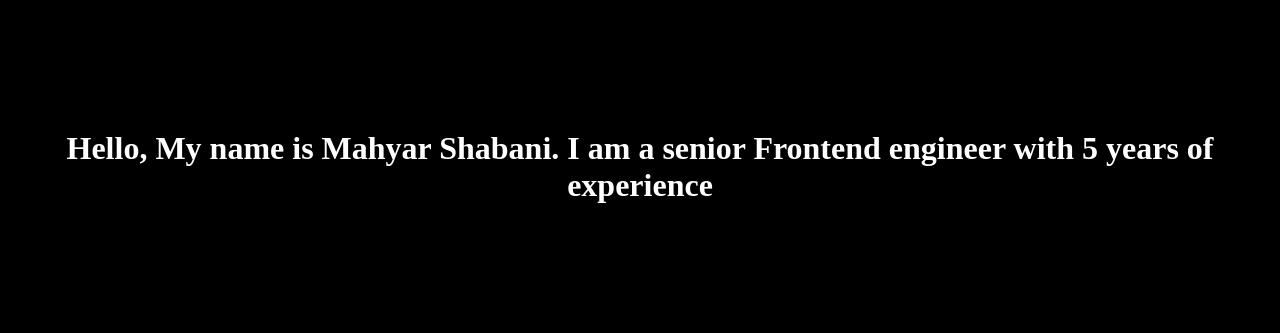
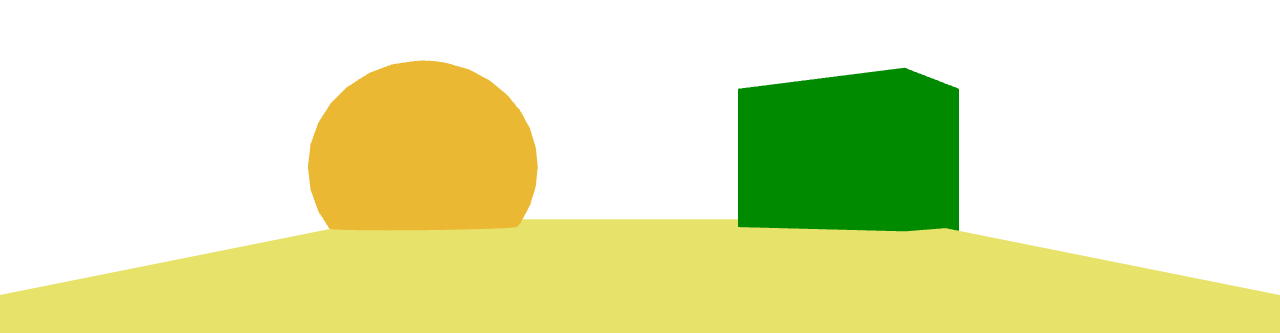
Before and after one commit to mahyarshabani/mahyarshabani, a Next.js app: page / in a window 1280 px wide. Shown: the part 233-566 px from the top of the page. Built offline with nearby package versions, Linux system fonts and the light colour scheme.

Commit message:
feat: add threejs and react-three fiber

```diff
--- a/package.json
+++ b/package.json
@@ -9,6 +9,7 @@
     "lint": "next lint"
   },
   "dependencies": {
+    "@react-three/fiber": "8.9",
     "@types/node": "18.15.0",
     "@types/react": "18.0.28",
     "@types/react-dom": "18.0.11",
@@ -18,6 +19,10 @@
     "react": "18.2.0",
     "react-dom": "18.2.0",
     "sass": "^1.59.2",
+    "three": "^0.148.0",
     "typescript": "4.9.5"
+  },
+  "devDependencies": {
+    "@types/three": "^0.148.0"
   }
 }
--- /dev/null
+++ b/src/components/main.tsx
@@ -0,0 +1,25 @@
+import { useFrame } from '@react-three/fiber'
+import { MutableRefObject, useRef } from 'react';
+import {Mesh} from 'three';
+
+export function Main() {
+    const cubeRef = useRef<Mesh>(null!);
+    useFrame(() => {
+        // cubeRef.current!.rotation = 20;
+        console.log('tick');
+    })
+    return <>
+        <mesh position-x={-2}>
+            <sphereGeometry />
+            <meshBasicMaterial color="orange" />
+        </mesh>
+        <mesh ref={cubeRef} rotation-y={Math.PI * 0.25} position-x={2} scale={1.5}>
+            <boxGeometry scale={[1, 2, 3]} />
+            <meshBasicMaterial color="green" />
+        </mesh>
+        <mesh position-y={-1} rotation-x={-Math.PI * 0.5} scale={10}>
+            <planeGeometry />
+            <meshBasicMaterial color="yellow" />
+        </mesh>
+    </>
+}
--- a/src/pages/index.tsx
+++ b/src/pages/index.tsx
@@ -1,10 +1,8 @@
-import { Inter } from 'next/font/google'
-import styles from '@/styles/Home.module.scss'
-
-const inter = Inter({ subsets: ['latin'] })
+import { Main } from '@/components/main';
+import { Canvas } from '@react-three/fiber';
 
 export default function Home() {
-  return <div className={styles.wrapper}>
-    <h1>Hello, My name is Mahyar Shabani. I am a senior Frontend engineer with 5 years of experience</h1>
-  </div>
+  return <Canvas>
+    <Main />
+  </Canvas>
 }
--- a/src/styles/Home.module.scss
+++ /dev/null
@@ -1,9 +0,0 @@
-.wrapper {
-  height: 100%;
-  display: flex;
-  justify-content: center;
-  align-items: center;
-  h1 {
-    text-align: center;
-  }
-}
--- a/src/styles/globals.css
+++ b/src/styles/globals.css
@@ -1,6 +1,12 @@
-:root {
-  --max-width: 1100px;
-  --border-radius: 12px;
+html,
+body,
+#__next {
+  position: fixed;
+  top: 0;
+  left: 0;
+  width: 100%;
+  height: 100%;
+  overflow: hidden;
 }
 
 * {
@@ -8,28 +14,3 @@
   padding: 0;
   margin: 0;
 }
-
-html {
-  min-height: 100svh;
-}
-
-html,
-body {
-  max-width: 100vw;
-  height: 100%;
-  overflow-x: hidden;
-}
-
-body {
-  color: white;
-  background: black;
-}
-
-#__next {
-  height: 100%;
-}
-
-a {
-  color: inherit;
-  text-decoration: none;
-}
```
Also changed, not shown: 1 other file (tests, documents, lock files or other folders).
